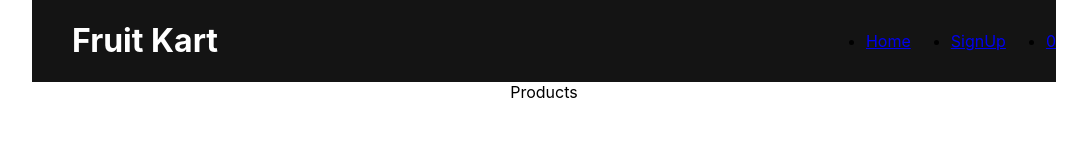
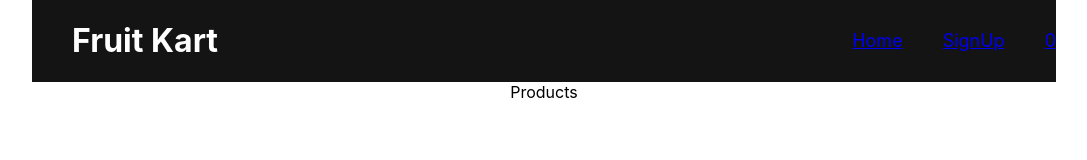
Before and after one commit to shashanknaik808/fruitkart_react_app, a React (Create React App) app in the folder frontend/: page / in a window 1280 px wide. Shown: the top 160 px of the page, without its empty margins (96-1183 px from the left). Built offline with nearby package versions, Linux system fonts and the light colour scheme.

Commit message:
CSS - Style header links list items

```diff
--- a/frontend/src/components/header/Header.css
+++ b/frontend/src/components/header/Header.css
@@ -19,3 +19,9 @@
 .header-links {
     display: flex;
 }
+
+.header-links ul li {
+    list-style: none;
+    display: inline-block;
+    font-size: 18px;
+}
```
